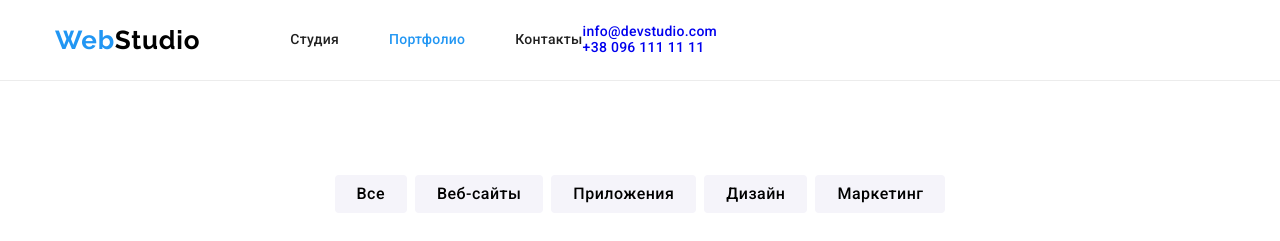
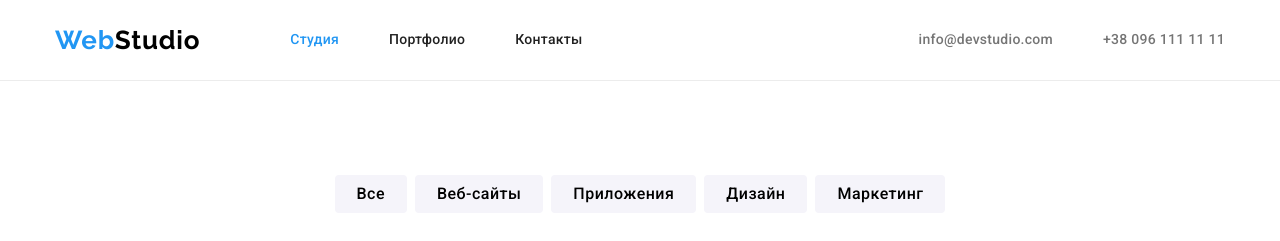
Before and after one commit to dmitrmedv/goit-markup-hw-03, a plain HTML site: page portfolio.html in a window 1280 px wide. Shown: the top 241 px of the page. Drawn offline with nearby package versions, Linux system fonts and the light colour scheme.

Commit message:
Update portfolio.html

```diff
--- a/portfolio.html
+++ b/portfolio.html
@@ -20,12 +20,12 @@
     <nav class="nav">
       <a class="logo" href="./index.html"><span class="logo-decoration">Web</span>Studio</a>
       <ul class="nav-list">
-          <li class="item"><a class="link" href="./index.html">Студия</a></li>
-          <li class="item"><a class="link active" href="./portfolio.html">Портфолио</a></li>
+        <li class="item"><a class="link active" href="./index.html">Студия</a></li>
+        <li class="item"><a class="link" href="./portfolio.html">Портфолио</a></li>
         <li class="item"><a class="link" href="#">Контакты</a></li>
       </ul>
     </nav>
-      <ul class="contacts">
+    <ul class="contacts-list">
       <li class="item"><a class="link" href="mailto:info@devstudio.com">info@devstudio.com</a></li>
       <li class="item"><a class="link" href="tel:+380961111111">+38 096 111 11 11</a></li>
     </ul>
```
Lines whose indentation alone changed are shown as unchanged.
